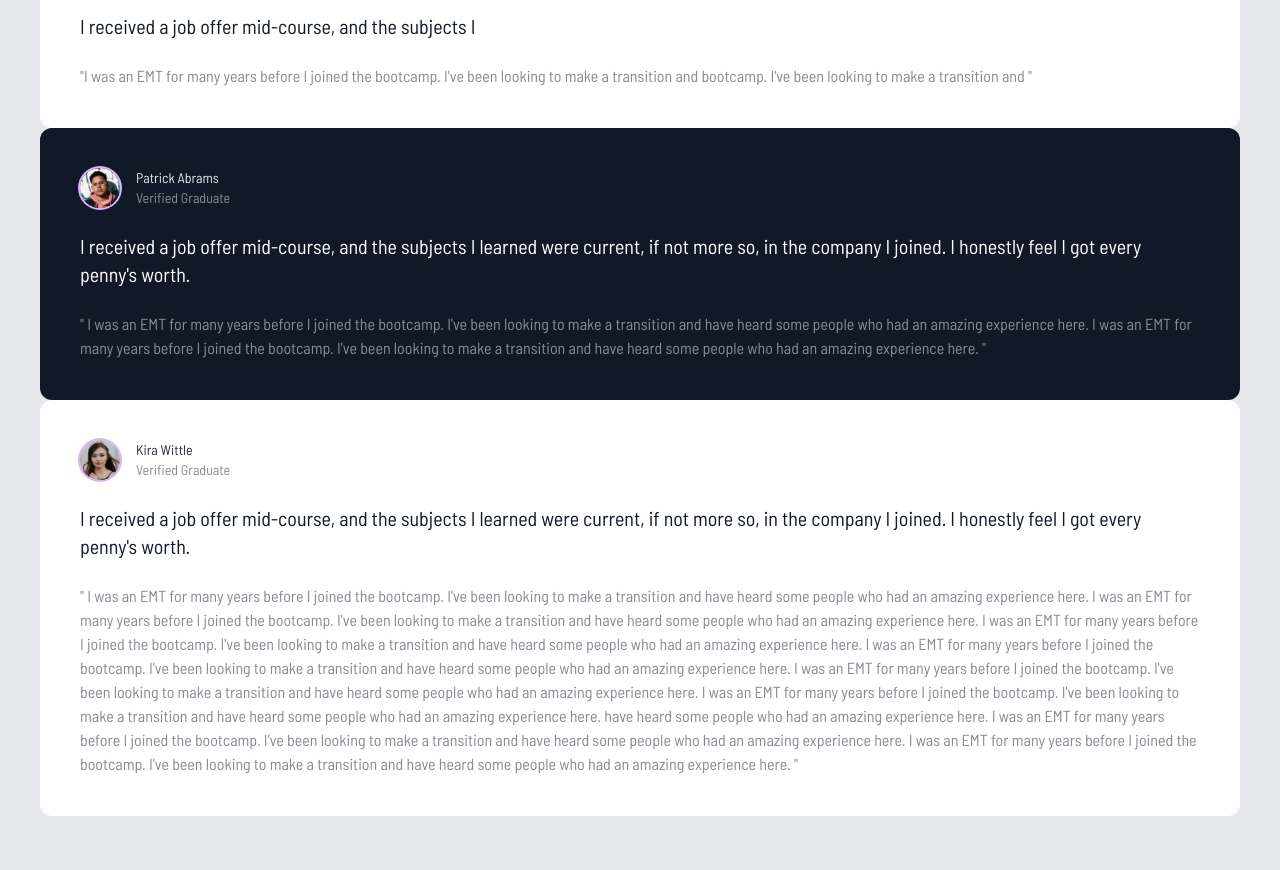
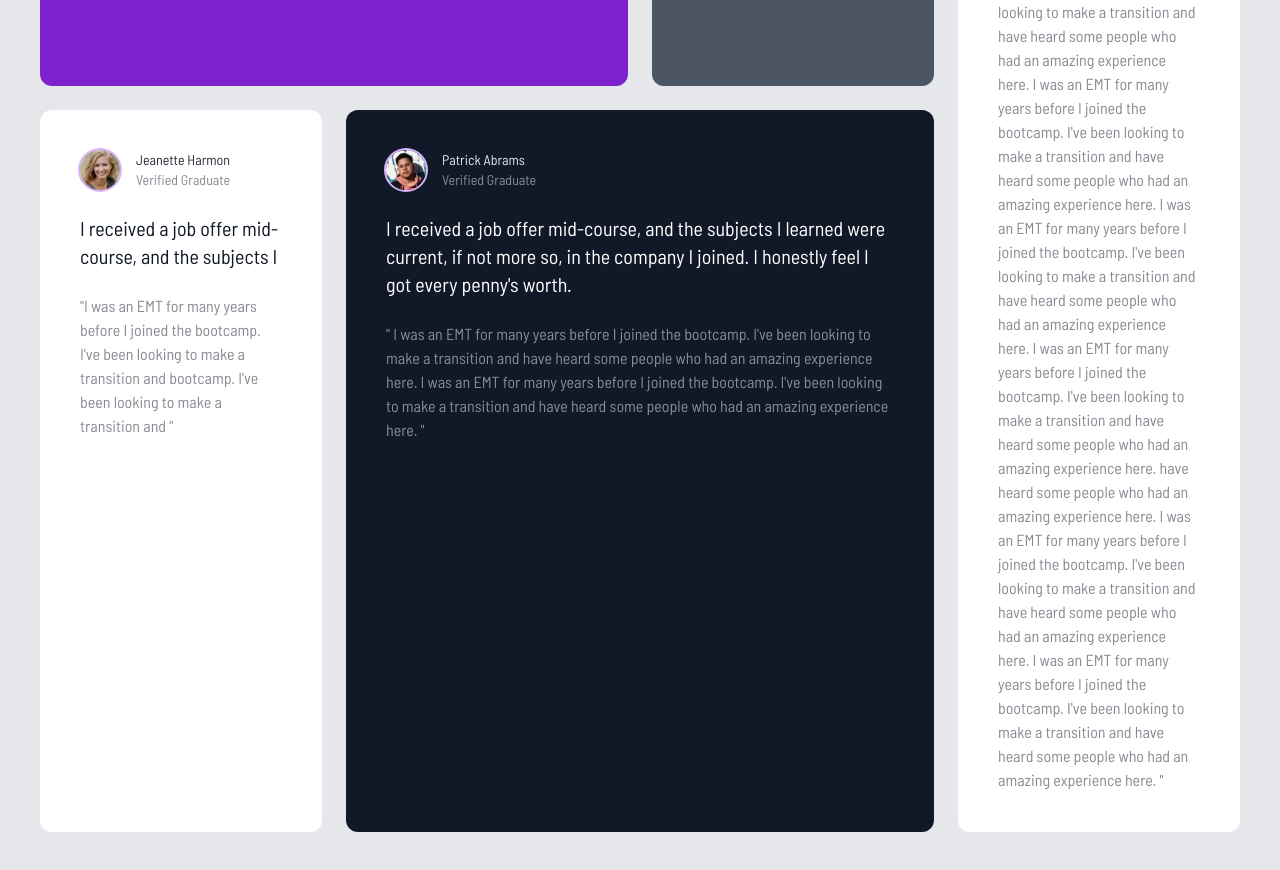
Before and after one commit to Jscorz/Tailwind-Testimonial-Grid, a website: page index.html in a window 1280 px wide. Shown: the part 676-1546 px from the top of the page. Drawn offline with Linux system fonts and the light colour scheme.

Commit message:
added grid classes/styling

```diff
--- a/index.html
+++ b/index.html
@@ -14,9 +14,14 @@
 	<body class="bg-gray-200">
 		<!-- Global Container -->
 		<div class="container mx-auto max-w-7xl p-2 md:p-10">
-			<div class="text-white">
+			<!-- Grid Container -->
+			<div
+				class="grid gap-6 grid-cols-1 text-white md:grid-cols-4 md:grid-rows-2"
+			>
 				<!-- Box 1 -->
-				<div class="relative p-10 rounded-xl bg-purple-700">
+				<div
+					class="relative p-10 rounded-xl bg-purple-700 md:col-span-2"
+				>
 					<!-- Quotes Image -->
 					<img
 						src="images/bg-pattern-quotation.svg"
@@ -85,7 +90,9 @@
 					</p>
 				</div>
 				<!-- Box 3 -->
-				<div class="hidden p-10 rounded-xl text-gray-900 bg-white">
+				<div
+					class="hidden p-10 rounded-xl text-gray-900 bg-white md:block md:row-span-2"
+				>
 					<!-- Box header -->
 					<div class="flex space-x-4">
 						<img
@@ -162,7 +169,7 @@
 					</p>
 				</div>
 				<!-- Box 5 -->
-				<div class="p-10 rounded-xl bg-gray-900">
+				<div class="p-10 rounded-xl bg-gray-900 md:col-span-2">
 					<!-- Box header -->
 					<div class="flex space-x-4">
 						<img
@@ -194,7 +201,7 @@
 					</p>
 				</div>
 				<!-- Box 6 -->
-				<div class="p-10 rounded-xl text-gray-900 bg-white">
+				<div class="p-10 rounded-xl text-gray-900 bg-white md:hidden">
 					<!-- Box header -->
 					<div class="flex space-x-4">
 						<img
```
Also changed, not shown: css/style.css.
